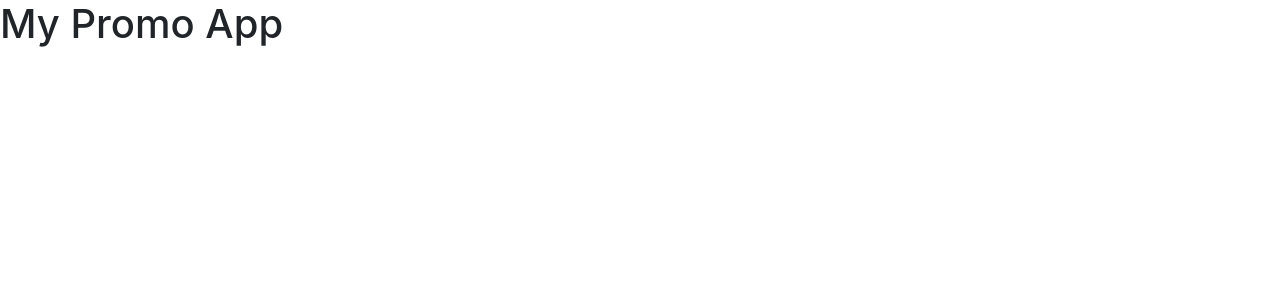
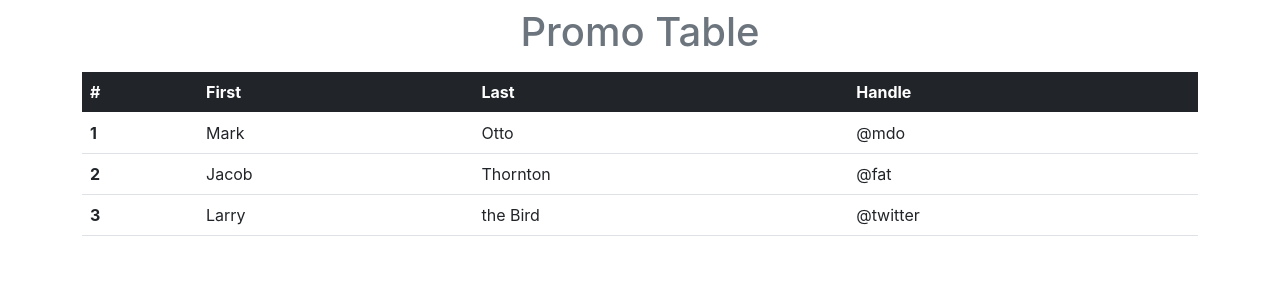
Before and after one commit to binod-sahu/promo-app-scm, a React (Create React App) app: page / in a window 1280 px wide. Shown: the top 300 px of the page. Built offline with nearby package versions, Linux system fonts and the light colour scheme.

Commit message:
create a dummy table by using bootstrap

```diff
--- a/src/components/PromoTable.jsx
+++ b/src/components/PromoTable.jsx
@@ -1,9 +1,39 @@
-
+import React from "react";
 
 const PromoTable = () => {
     return (
-      <div className="App">
-        <h1> My Promo App </h1>
+      <div className="container">
+        <table class="table caption-top">
+            <caption className="text-center"><h1>Promo Table</h1></caption>
+            <thead class="table-dark">
+                <tr>
+                <th scope="col">#</th>
+                <th scope="col">First</th>
+                <th scope="col">Last</th>
+                <th scope="col">Handle</th>
+                </tr>
+            </thead>
+            <tbody>
+                <tr>
+                <th scope="row">1</th>
+                <td>Mark</td>
+                <td>Otto</td>
+                <td>@mdo</td>
+                </tr>
+                <tr>
+                <th scope="row">2</th>
+                <td>Jacob</td>
+                <td>Thornton</td>
+                <td>@fat</td>
+                </tr>
+                <tr>
+                <th scope="row">3</th>
+                <td>Larry</td>
+                <td>the Bird</td>
+                <td>@twitter</td>
+                </tr>
+            </tbody>
+            </table>
       </div>
     );
   }
```
